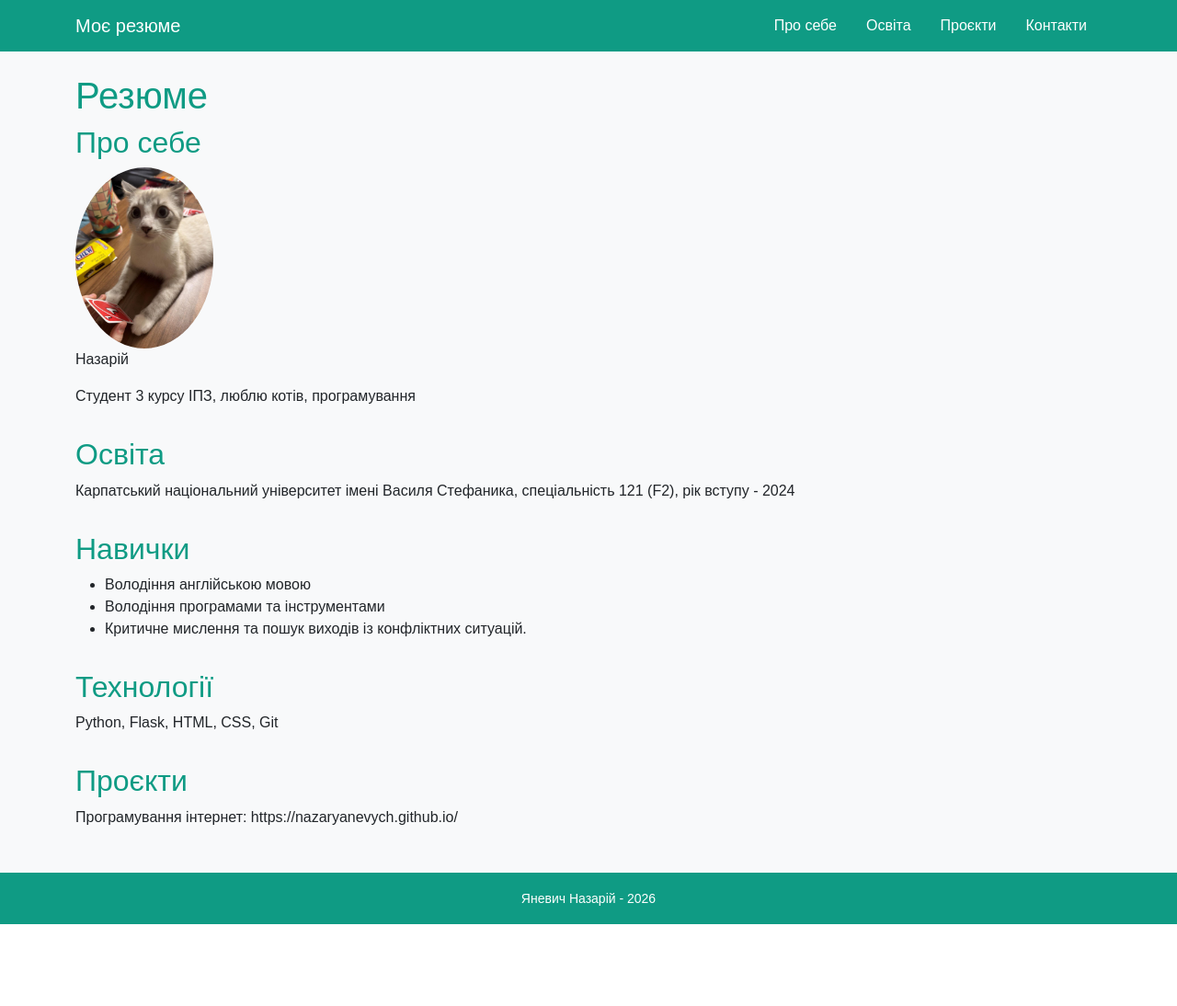
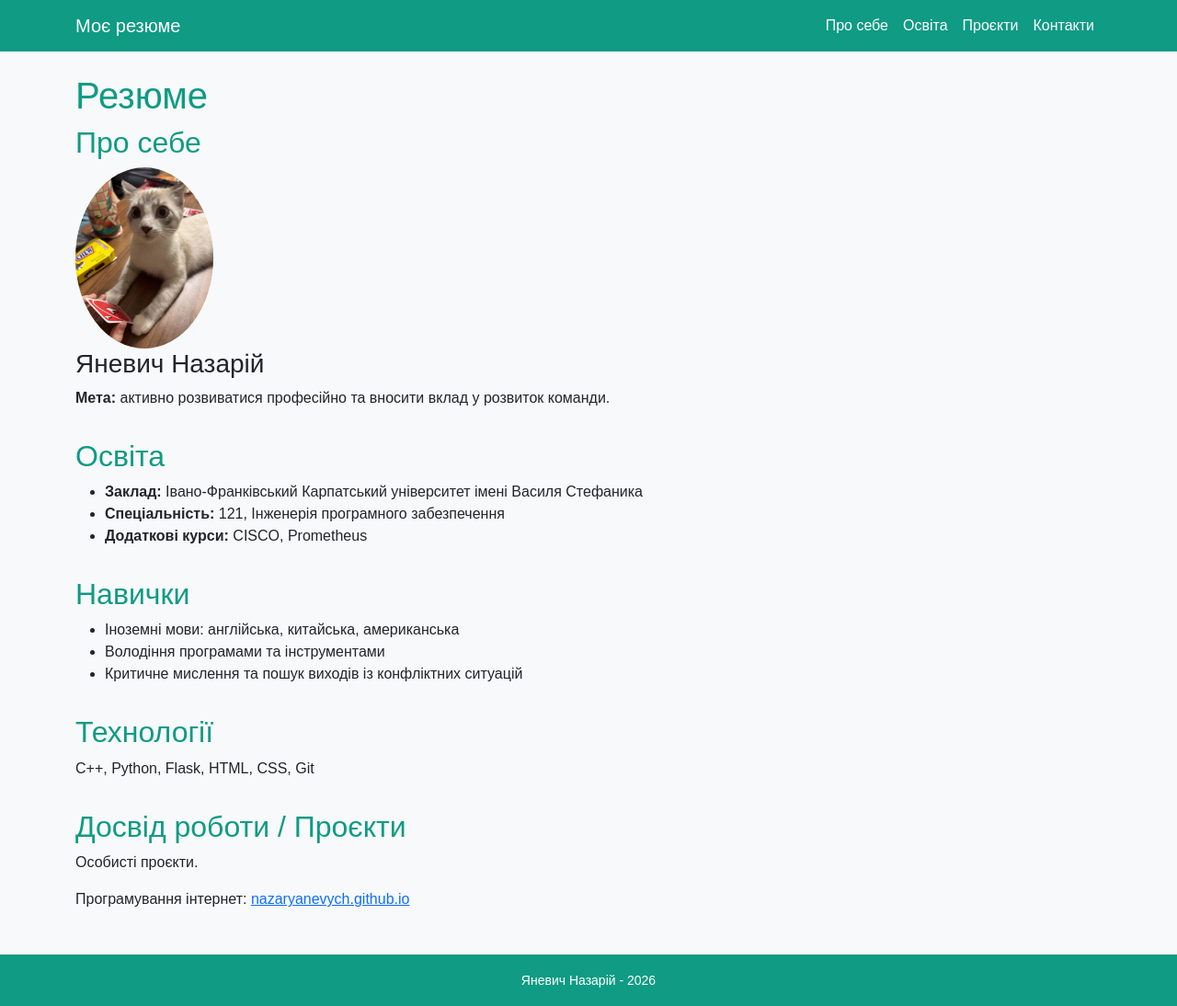
Before and after one commit to NazarYanevych/flask-app-lab, a Flask app: page / in a window 1280 px wide. Shown: the whole page at 92% size. Before the commit the page ends 1005 px from the top, so only its background shows below. Run offline with Flask 3, Linux system fonts and the light colour scheme.

Commit message:
added more information to resume

```diff
--- a/templates/components/navbar.html
+++ b/templates/components/navbar.html
@@ -1,11 +1,18 @@
-<nav class="navbar site-nav sticky-top">
+<nav class="navbar navbar-expand-lg navbar-dark site-nav sticky-top">
   <div class="container">
-    <a class="navbar-brand text-white" href="{{ url_for('resume') }}">Моє резюме</a>
-    <ul class="nav flex-wrap">
-      <li class="nav-item"><a class="nav-link" href="{{ url_for('resume') }}#about">Про себе</a></li>
-      <li class="nav-item"><a class="nav-link" href="{{ url_for('resume') }}#education">Освіта</a></li>
-      <li class="nav-item"><a class="nav-link" href="{{ url_for('resume') }}#projects">Проєкти</a></li>
-      <li class="nav-item"><a class="nav-link" href="{{ url_for('contacts') }}">Контакти</a></li>
-    </ul>
+    <a class="navbar-brand" href="{{ url_for('resume') }}">Моє резюме</a>
+    <button class="navbar-toggler" type="button" data-bs-toggle="collapse"
+            data-bs-target="#menu" aria-controls="menu"
+            aria-expanded="false" aria-label="Меню">
+      <span class="navbar-toggler-icon"></span>
+    </button>
+    <div class="collapse navbar-collapse" id="menu">
+      <ul class="navbar-nav ms-auto">
+        <li class="nav-item"><a class="nav-link" href="{{ url_for('resume') }}#about">Про себе</a></li>
+        <li class="nav-item"><a class="nav-link" href="{{ url_for('resume') }}#education">Освіта</a></li>
+        <li class="nav-item"><a class="nav-link" href="{{ url_for('resume') }}#projects">Проєкти</a></li>
+        <li class="nav-item"><a class="nav-link" href="{{ url_for('contacts') }}">Контакти</a></li>
+      </ul>
+    </div>
   </div>
 </nav>
--- a/templates/resume.html
+++ b/templates/resume.html
@@ -5,32 +5,43 @@
 
 <section id="about">
   <h2>Про себе</h2>
-  <img src="{{ url_for('static', filename='images/photo_2026-10-07_22-04-29.jpg') }}" alt="фото" class="photo">
-    <p>Назарій</p>
-    <p>Cтудент 3 курсу ІПЗ, люблю котів, програмування</p>
+  <img src="{{ url_for('static', filename='images/photo_2026-10-07_22-04-29.jpg') }}" alt="Фото" class="photo">
+  <h3>Яневич Назарій</h3>
+  <p>
+    <strong>Мета:</strong> активно розвиватися професійно
+    та вносити вклад у розвиток команди.
+  </p>
 </section>
 
 <section id="education">
   <h2>Освіта</h2>
-  <p>Карпатський національний університет імені Василя Стефаника, спеціальність 121 (F2), рік вступу - 2024</p>
+  <ul>
+    <li><strong>Заклад:</strong> Івано-Франківський Карпатський університет імені Василя Стефаника</li>
+    <li><strong>Спеціальність:</strong> 121, Інженерія програмного забезпечення</li>
+    <li><strong>Додаткові курси:</strong> CISCO, Prometheus</li>
+  </ul>
 </section>
 
 <section id="skills">
   <h2>Навички</h2>
   <ul>
-    <li>Володіння англійською мовою</li>
+    <li>Іноземні мови: англійська, китайська, американська</li>
     <li>Володіння програмами та інструментами</li>
-      <li>Критичне мислення та пошук виходів із конфліктних ситуацій.</li>
+    <li>Критичне мислення та пошук виходів із конфліктних ситуацій</li>
   </ul>
 </section>
 
 <section id="tech">
   <h2>Технології</h2>
-  <p>Python, Flask, HTML, CSS, Git</p>
+  <p>C++, Python, Flask, HTML, CSS, Git</p>
 </section>
 
 <section id="projects">
-  <h2>Проєкти</h2>
-  <p>Програмування інтернет: https://nazaryanevych.github.io/</p>
+  <h2>Досвід роботи / Проєкти</h2>
+  <p>Особисті проєкти.</p>
+  <p>
+    Програмування інтернет:
+    <a href="https://nazaryanevych.github.io/" target="_blank" rel="noopener">nazaryanevych.github.io</a>
+  </p>
 </section>
 {% endblock %}
```
